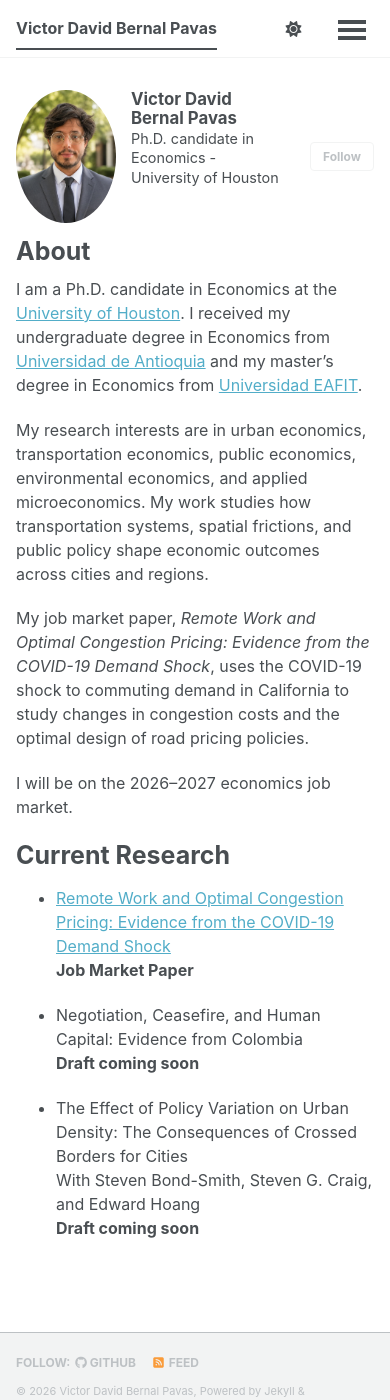
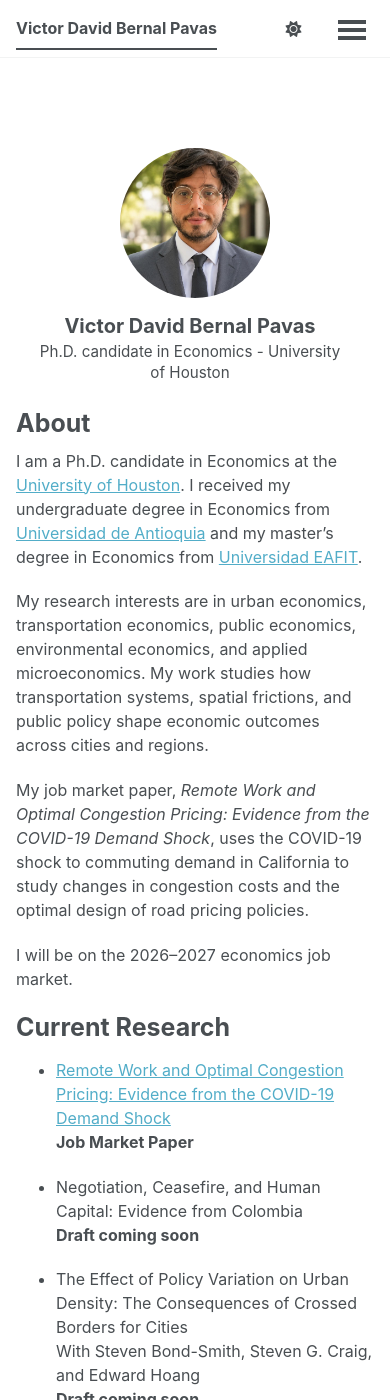
Before and after one commit to DavdBernal24/DavdBernal24.github.io, a Jekyll site: the page built from _pages/about.md, in a window 390 px wide and 1400 px high. Built offline with Jekyll 4.4.1, drawn with Linux system fonts in a browser that asks for light colours; a style sheet for code colours, icons or effects is not loaded.

Commit message:
Update _footer.scss

```diff
--- a/_sass/layout/_footer.scss
+++ b/_sass/layout/_footer.scss
@@ -104,34 +104,46 @@ bottom: auto;
 }
 
 
-/* Profile photo on mobile: larger than default, but not overwhelming */
+/* Clean mobile author profile layout */
 @media screen and (max-width: 768px) {
   .author__avatar {
-    width: 100px !important;
-    min-width: 100px !important;
-    max-width: 100px !important;
-    margin-right: 16px !important;
+    display: block !important;
+    float: none !important;
+    width: 150px !important;
+    max-width: 150px !important;
+    margin: 0 auto 1rem auto !important;
+    text-align: center !important;
   }
 
   .author__avatar img {
-    width: 100px !important;
-    height: auto !important;
-    max-width: 100px !important;
-    object-fit: contain !important;
+    display: block !important;
+    width: 150px !important;
+    height: 150px !important;
+    max-width: 150px !important;
+    object-fit: cover !important;
     border-radius: 50% !important;
+    margin: 0 auto !important;
   }
 
   .author__content {
-    min-width: 0 !important;
+    display: block !important;
+    width: 100% !important;
+    text-align: center !important;
   }
 
   .author__name {
-    font-size: 1.05em !important;
-    line-height: 1.15 !important;
+    font-size: 1.25em !important;
+    line-height: 1.2 !important;
+    margin-bottom: 0.25rem !important;
   }
 
   .author__bio {
-    font-size: 0.9em !important;
+    font-size: 0.95em !important;
     line-height: 1.35 !important;
+    margin-bottom: 0.75rem !important;
+  }
+
+  .author__urls-wrapper {
+    display: none !important;
   }
 }
```
